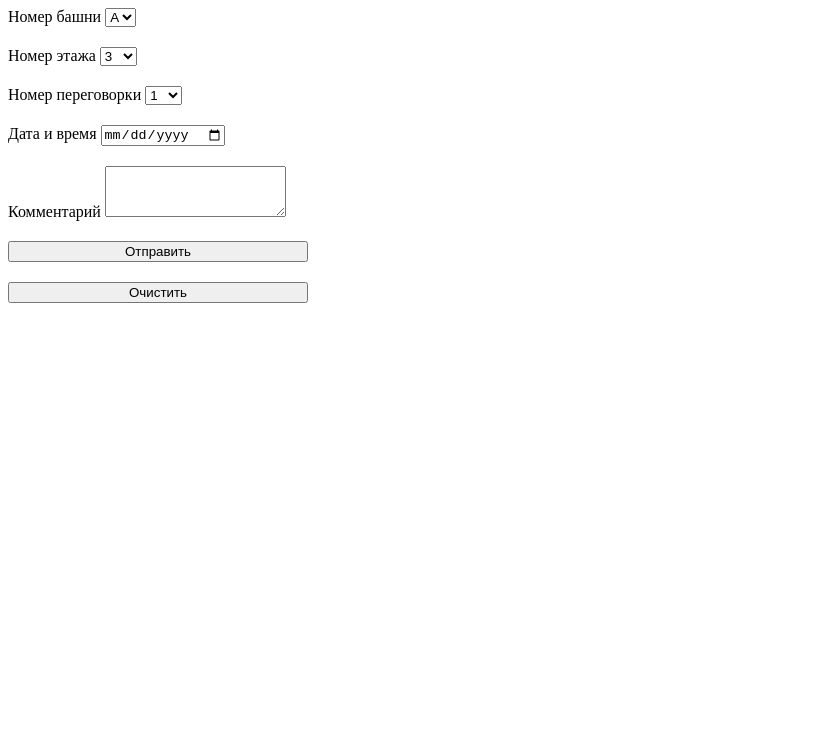
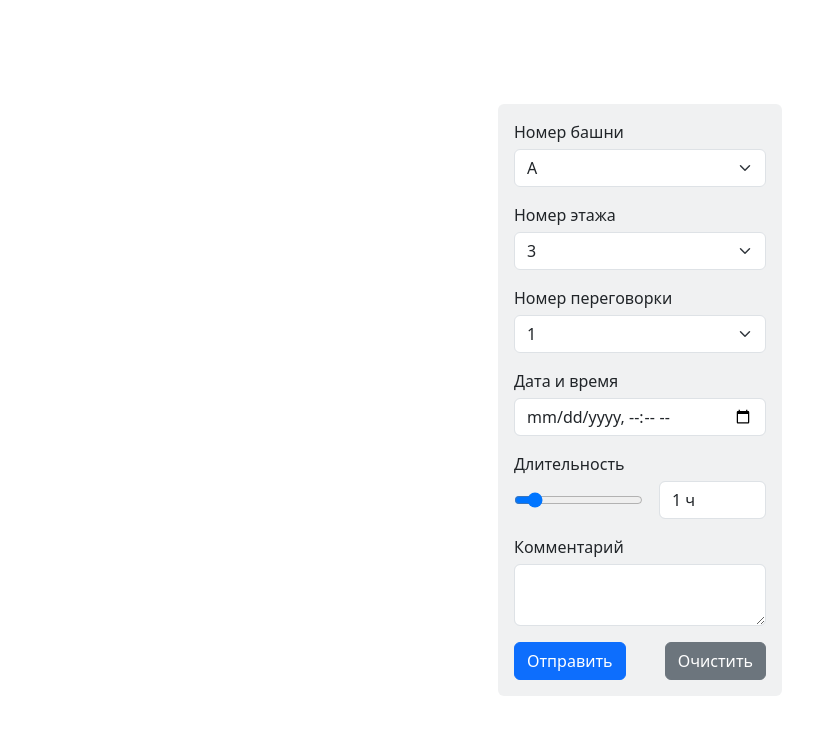
Before and after one commit to KatlinBulycheva/vk-techno-test, a website: page index.html in a window 1280 px wide. Shown: the whole page, without its empty margins (0-837 px from the left). Drawn offline with nearby package versions, Linux system fonts and the light colour scheme.

Commit message:
feat: apply bootstrap styles

```diff
--- a/index.html
+++ b/index.html
@@ -1,56 +1,78 @@
 <!DOCTYPE html>
-<html lang="en">
+<html lang="en" class="h-100">
 <head>
     <meta charset="UTF-8">
     <meta http-equiv="X-UA-Compatible" content="IE=edge">
     <meta name="viewport" content="width=device-width, initial-scale=1.0">
     <title>technoTest</title>
     <link rel="stylesheet" href="./style.css">
+    <link href="https://cdn.jsdelivr.net/npm/bootstrap@5.3.0-alpha3/dist/css/bootstrap.min.css" rel="stylesheet" integrity="sha384-KK94CHFLLe+nY2dmCWGMq91rCGa5gtU4mk92HdvYe+M/SXH301p5ILy+dN9+nJOZ" crossorigin="anonymous">
+    <script src="https://cdn.jsdelivr.net/npm/bootstrap@5.3.0-alpha3/dist/js/bootstrap.bundle.min.js" integrity="sha384-ENjdO4Dr2bkBIFxQpeoTz1HIcje39Wm4jDKdf19U8gI4ddQ3GYNS7NTKfAdVQSZe" crossorigin="anonymous"></script>
     <script defer src="./script.js"></script>
 </head>
-<body>
-    <header></header>
-
-    <main>
-        <section>
-            <form data-form class="form">
+<body class="h-100">
+    <main class="h-100 d-flex justify-content-center align-items-center">
+        <form data-form class="d-flex flex-column gap-3 p-3 bg-secondary bg-opacity-10 rounded-2" name='booking-room'>
 
             <label class="form-group">
-                    Номер башни
-                    <select name="tower">
+                <div>Hомер башни</div>
+                <select name="tower" class="form-select">
                     <option value="А">А</option>
                     <option value="Б">Б</option>
                 </select>
             </label>
 
             <label class="form-group">
-                    Номер этажа
-                    <select name="floor" id="floor">
+                <div>Номер этажа</div>
+                <select name="floor" id="floor" class="form-select">
                 </select>
             </label>
 
             <label class="form-group">
-                    Номер переговорки
-                    <select name="room" id="room">
+                <div>Номер переговорки</div>
+                <select name="room" id="room" class="form-select">
                 </select>
             </label>
 
             <label class="form-group">
-                    Дата и время
-                    <input type="date" name="date" required>
+                <div>Дата и время</div>
+                <input type="datetime-local" name="date" class="form-control" required>
+            </label>
+
+            <!-- <div class="d-flex justify-content-between gap-3">
+                <label class="form-group flex-fill">
+                    Начало
+                    <input type="time" name="timeBegin" class="form-control" required>
+                </label>
+                <label class="form-group flex-fill">
+                    Длительность, час
+                    <select name="duration" id="duration" class="form-select">
+                        <option value="0.5">0.5</option>
+                        <option value="1">1</option>
+                        <option value="1.5">1.5</option>
+                        <option value="2">2</option>
+                    </select>
+                </label>
+            </div> -->
+
+            <label class="form-group">
+                <div>Длительность</div>
+                <div class="d-flex justify-content-between gap-3">
+                    <input id='duration' type="range" name="duration" min="0.5" max="5" step="0.5" value="1" required>
+                    <span data-duration style='display: inline;' class="form-control"></span>
+                </div>
             </label>
 
             <label class="form-group">
-                    Комментарий
-                    <textarea name="comment" cols="20" rows="3"></textarea>
+                <div>Комментарий</div>
+                <textarea name="comment" cols="20" rows="2" class="form-control"></textarea>
             </label>
 
-                <button type="submit">Отправить</button>
-                <button type="reset">Очистить</button>
+            <div class="d-flex justify-content-between gap-3 container-buttons">
+                <button type="submit" class="btn btn-primary">Отправить</button>
+                <button type="reset" class="btn btn-secondary">Очистить</button>
+            </div>
         </form>
-        </section>
     </main>
-
-    <footer></footer>
 </body>
 </html>
--- a/script.js
+++ b/script.js
@@ -2,6 +2,8 @@ const $applicantForm = document.querySelector('[data-form]');
 // console.dir($applicantForm);
 const $selectFloor = document.querySelector('#floor');
 const $selectRoom = document.querySelector('#room');
+const $durationValue = document.querySelector('[data-duration]');
+const $rangeInput = document['booking-room'].duration;
 
 const bottomFloor = 3;
 const upperFloor = 27;
@@ -18,6 +20,14 @@ for (let room = minRoomNumb; room <= maxRoomNumb; room++) {
   const newOption = new Option(`${room}`, `${room}`);
   $selectRoom.appendChild(newOption);
 }
+
+$durationValue.textContent = `${$rangeInput.value} ч`;
+$rangeInput.addEventListener('input', (event) => {
+  $durationValue.textContent = `${event.target.value} ч`;
+});
+$applicantForm.addEventListener('reset', (event) => {
+  $durationValue.textContent = `${event.target[4].defaultValue} ч`;
+});
 
 function formData(formNode) {
   const dataOfForm = Object.fromEntries(new FormData(formNode).entries());
--- a/style.css
+++ b/style.css
@@ -1,6 +1,5 @@
-.form {
-    width: 300px;
+.form-group {
     display: flex;
     flex-direction: column;
-    gap: 20px;
+    gap: 5px;
 }
```
Lines whose indentation alone changed are shown as unchanged.
